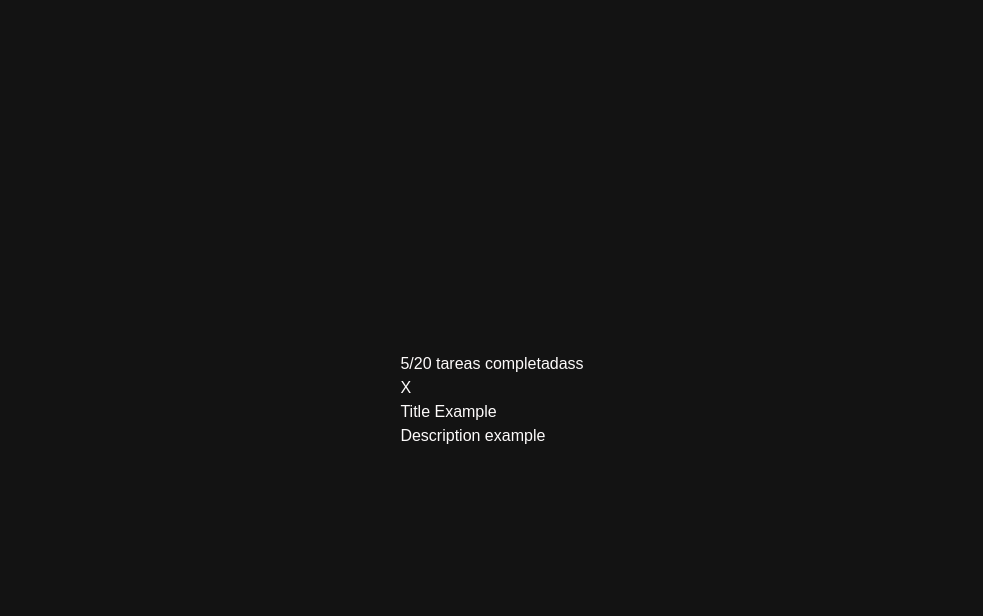
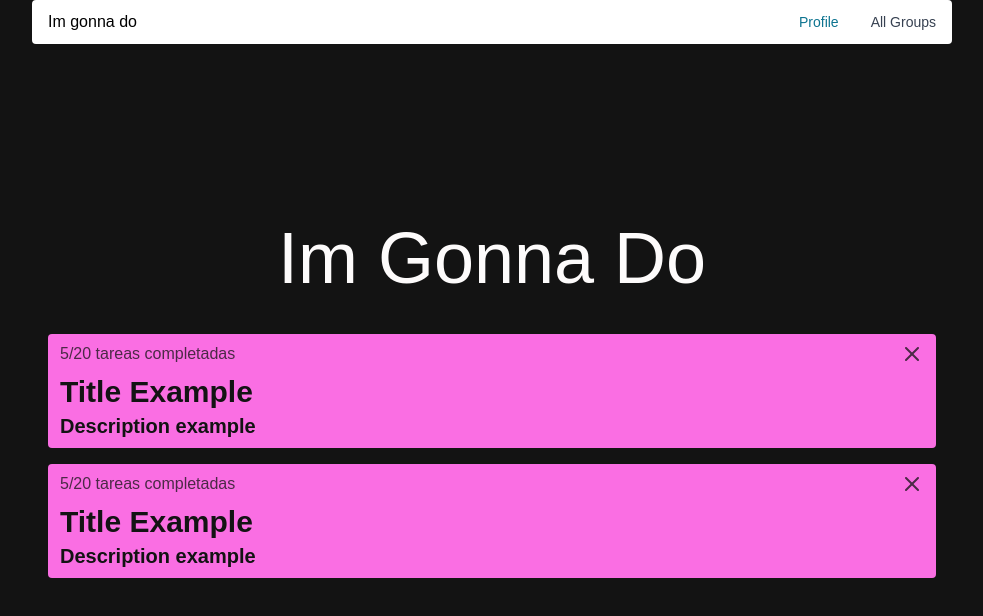
Before and after one commit to malsebasmal/ImGonnaDo, a React (Vite) app in the folder frontend/: page / in a window 1280 px wide. Shown: the top 616 px of the page, without its empty margins (148-1131 px from the left). Built offline with nearby package versions, Linux system fonts and the light colour scheme.

Commit message:
complete the first design

```diff
--- a/frontend/src/Layouts/Layout.tsx
+++ b/frontend/src/Layouts/Layout.tsx
@@ -4,7 +4,7 @@ import Header from "../components/Header"
 function Layout() {
   return (
     <>
-      {/* <Header /> */}
+      <Header />
       <Outlet />
     </>
   )
--- a/frontend/src/components/CardList.tsx
+++ b/frontend/src/components/CardList.tsx
@@ -1,15 +1,18 @@
+import { Link } from "react-router"
+import DeleteIcon from "@/icons/DeleteIcon"
+
 function CardList() {
   return (
-    <div className="text-wht flex flex-col">
-      <div>
-        <p>5/20 tareas completadass</p>
-        <p className="">X</p>
+    <Link to="#" className="w-full bg-cPink hover:bg-cWhite hover:text-cPink text-cBlack py-2 px-3 rounded flex flex-col gap-2">
+      <div className="flex flex-row justify-between">
+        <p className="opacity-75 font-medium">5/20 tareas completadas</p>
+        <DeleteIcon />
       </div>
-      <div>
-        <h3>Title Example</h3>
-        <p>Description example</p>
+      <div className="flex flex-col justify-center gap-[2px]">
+        <h3 className="text-3xl font-bold">Title Example</h3>
+        <p className="text-xl font-semibold">Description example</p>
       </div>
-    </div>
+    </Link>
   )
 }
 
--- a/frontend/src/components/Header.tsx
+++ b/frontend/src/components/Header.tsx
@@ -3,7 +3,7 @@ import { Navbar } from "flowbite-react"
 
 function Header() {
   return (
-    <Navbar className="absolute w-full" fluid rounded>
+    <Navbar className="absolute w-full lg:w-[920px]" fluid rounded>
       Im gonna do
       <Navbar.Toggle />
       <Navbar.Collapse>
--- a/frontend/src/components/Section.tsx
+++ b/frontend/src/components/Section.tsx
@@ -2,7 +2,7 @@ import { ReactNode } from "react"
 
 function Section({ children, className }: {children: ReactNode, className: string}) {
   return (
-    <section className={`px-4 flex flex-col w-full h-dvh items-center justify-center${className || ""}`}>
+    <section className={`px-4 flex flex-col w-full lg:w-[920px] h-dvh items-center justify-center ${className || ""}`}>
       {children}
     </section>
   )
--- /dev/null
+++ b/frontend/src/components/Title.tsx
@@ -0,0 +1,7 @@
+function Title() {
+  return (
+    <h1 className="text-cWhite text-7xl text-center">Im Gonna Do</h1>
+  )
+}
+
+export default Title
--- /dev/null
+++ b/frontend/src/icons/DeleteIcon.tsx
@@ -0,0 +1,7 @@
+function DeleteIcon() {
+  return (
+    <svg  xmlns="http://www.w3.org/2000/svg"  width="24"  height="24"  viewBox="0 0 24 24"  fill="none"  stroke="currentColor"  stroke-width="2"  stroke-linecap="round"  stroke-linejoin="round"  className="opacity-75 hover:text-cBlack icon icon-tabler icons-tabler-outline icon-tabler-x"><path stroke="none" d="M0 0h24v24H0z" fill="none"/><path d="M18 6l-12 12" /><path d="M6 6l12 12" /></svg>
+  )
+}
+
+export default DeleteIcon
--- a/frontend/src/index.css
+++ b/frontend/src/index.css
@@ -4,8 +4,9 @@
 
 html {
   @apply bg-[#131313];
-  /* @apply flex flex-col justify-center items-center */
 }
-body {
 
+#root {
+  display: flex;
+  justify-content: center;
 }
--- a/frontend/src/pages/GroupsPage.tsx
+++ b/frontend/src/pages/GroupsPage.tsx
@@ -1,10 +1,15 @@
 import Section from "@/components/Section"
 import CardList from "@/components/CardList"
+import Title from "@/components/Title"
 
 function GroupsPage() {
   return (
-    <Section className="">
-      <CardList />
+    <Section className="gap-10">
+      <Title />
+      <div className="w-full flex flex-col gap-4">
+        <CardList />
+        <CardList />
+      </div>
     </Section>
   )
 }
--- a/frontend/tailwind.config.js
+++ b/frontend/tailwind.config.js
@@ -10,7 +10,9 @@ export default {
   theme: {
     extend: {
       colors: {
-        wht: "#fdfbfb;"
+        cWhite: "#fdfbfb",
+        cPink: "#fa6ee3",
+        cBlack: "#131313"
       }
     },
   },
```
